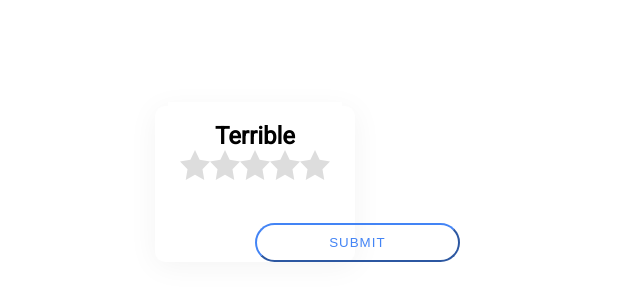
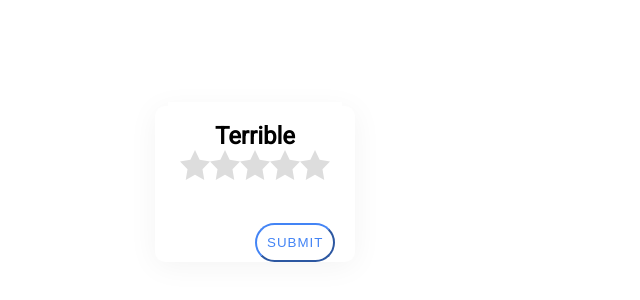
Before and after one commit to Hariprasath0708/Midtrans, a plain HTML site: page index.html in a window 1280 px wide. Shown: the part 258-558 px from the top of the page, without its empty margins (385-1025 px from the left). Drawn offline with nearby package versions, Linux system fonts and the light colour scheme.

Commit message:
Update index.html

```diff
--- a/index.html
+++ b/index.html
@@ -38,7 +38,6 @@ body {
           position:absolute;
           text-align:center;
                  left:20%
-          right:5%;
           width:40%;
           bottom:140px;
          padding: 10px 10px;
```
